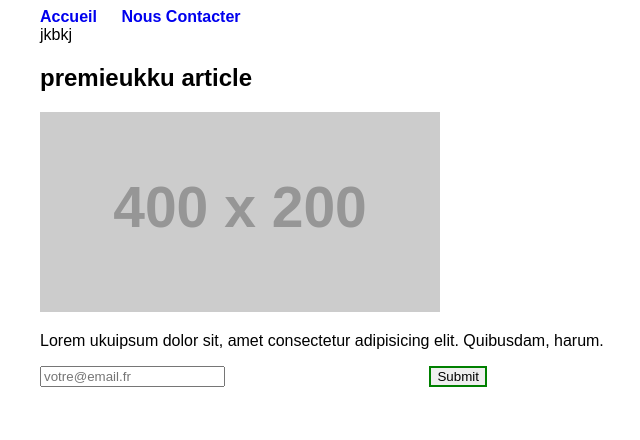
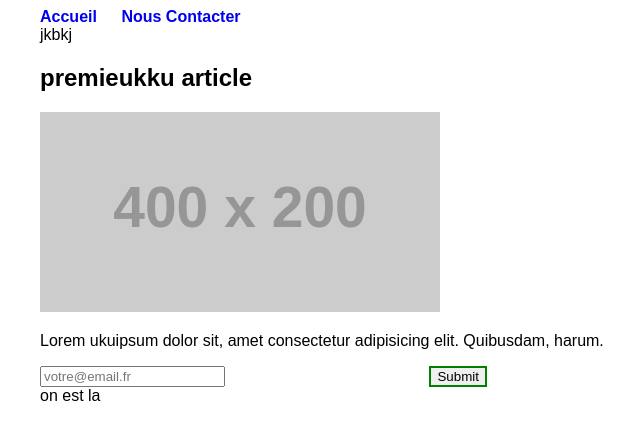
Before and after one commit to izemsabrina/demo-github, a plain HTML site: page jou2/exo1.html in a window 1280 px wide. Shown: the full height of the page, 0-640 px from the left. Drawn offline with Linux system fonts and the light colour scheme; placeholder pictures from the web are drawn by us.

Commit message:
nouvelle ligne

```diff
--- a/jou2/exo1.html
+++ b/jou2/exo1.html
@@ -24,6 +24,7 @@
             <input type="submit">
             <!-- je relance zoom pour moi @ toute suite !!! -->
         </form>
+        on est la
     </div>
 </body>
 </html>
```
